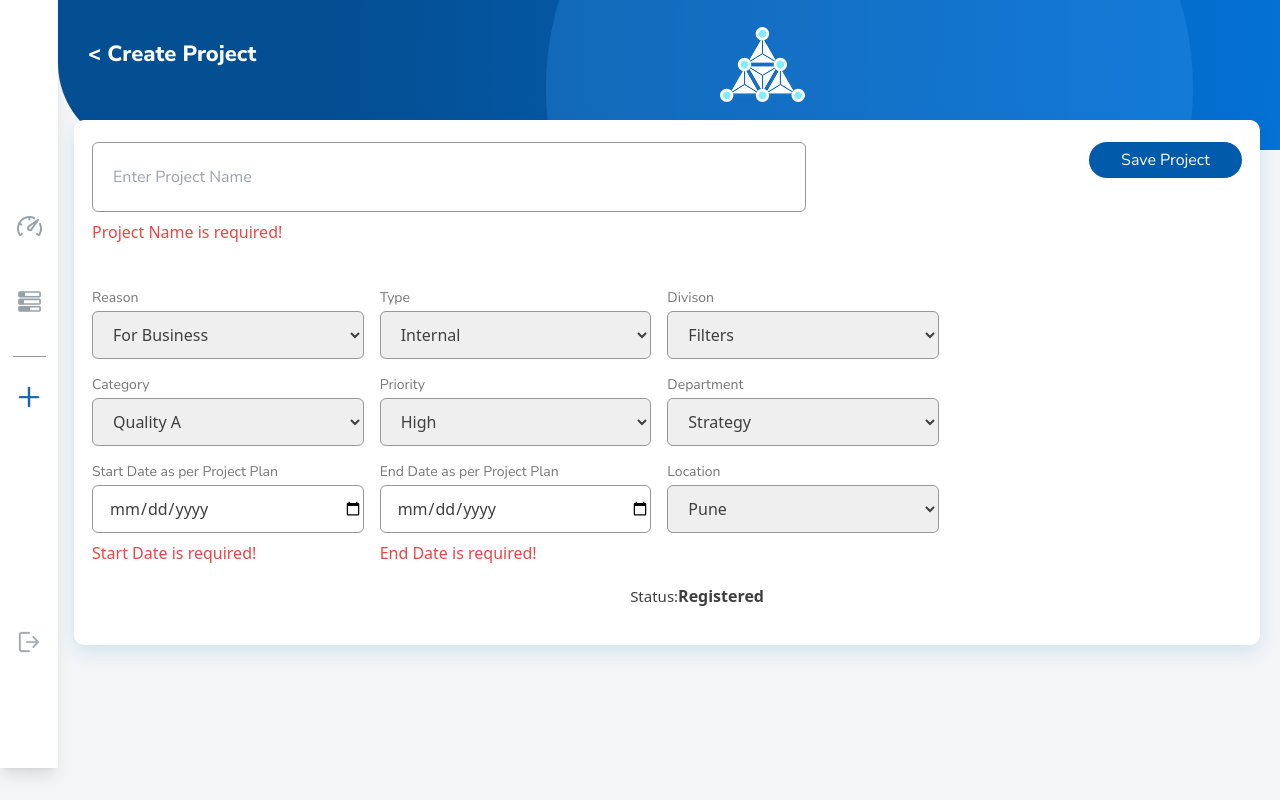
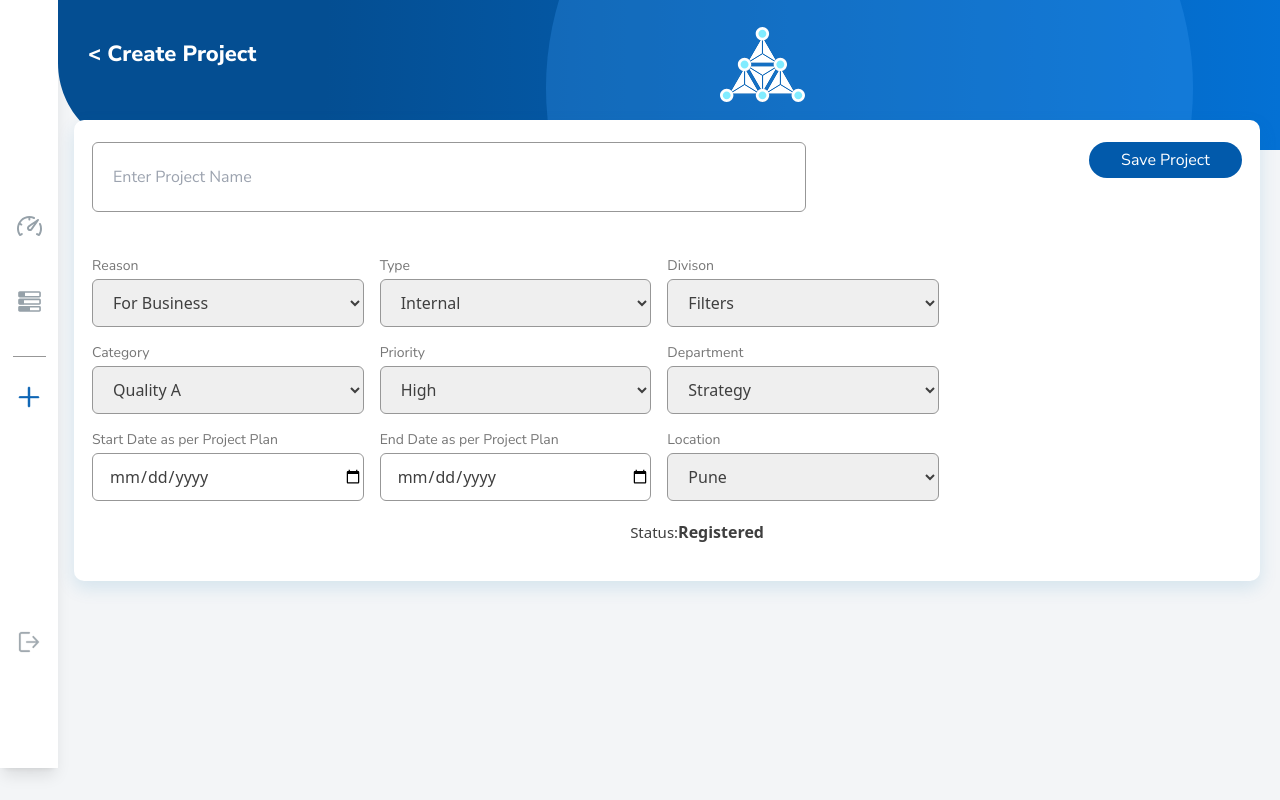
Before and after one commit to pratu7171/tech-prime, a React (Create React App) app in the folder frontend/: page /add-project in a window 1280 px wide. Built offline with nearby package versions, Linux system fonts and the light colour scheme; sample sign-in values are in the browser's storage; what chartjs-plugin-datalabels would draw is missing.

Commit message:
Project form updated

```diff
--- a/frontend/src/components/ProjectForm.jsx
+++ b/frontend/src/components/ProjectForm.jsx
@@ -17,11 +17,18 @@ const ProjectForm = () => {
         ProjectName: "",
     });
 
+    const [errors, setErrors] = useState({
+        ProjectName: false,
+        StartDate: false,
+        EndDate: false,
+    });
+
     let message = useSelector((store) => store.projectReducer.message)
 
     const handleInputChange = (e) => {
         const { name, value } = e.target;
         setFormData({ ...formData, [name]: value });
+        setErrors({ ...errors, [name]: false });
     };
 
     const handleInputStartDateChange = (e) => {
@@ -29,6 +36,7 @@ const ProjectForm = () => {
             ...prev,
             StartDate: e.target.value,
         }));
+        setErrors((prev) => ({ ...prev, StartDate: false }));
     };
 
     const handleInputEndDateChange = (e) => {
@@ -36,11 +44,20 @@ const ProjectForm = () => {
             ...prev,
             EndDate: e.target.value,
         }));
+        setErrors((prev) => ({ ...prev, EndDate: false }));
     };
 
     const handleSubmit = () => {
-        console.log(formData)
-        if (formData.ProjectName !== "" && formData.StartDate !== "" && formData.EndDate !== "") {
+        const newErrors = {
+            ProjectName: formData.ProjectName === "",
+            StartDate: formData.StartDate === "",
+            EndDate: formData.EndDate === "",
+        };
+        setErrors(newErrors);
+
+        const hasErrors = Object.values(newErrors).some((error) => error);
+
+        if (!hasErrors) {
             dispatch(ProjectCreateData(formData))
                 .then((res) => {
                     alert(res.message);
@@ -54,25 +71,25 @@ const ProjectForm = () => {
     };
 
     return (
-        <div className="w-full max-w-[1268] mx-auto md:ml-0 ml-[10px] mb-12  mt-[-50px] md:mt-0 rounded-[10px] p-[18px] pt-[22px] shadow-lg bg-[#ffffff]" style={{ boxShadow: '0 7px 18px 0 rgba(2,118,179,0.13)' }}>
+        <div className="w-full max-w-[1268px] mx-auto md:ml-0 ml-[10px] mb-12 mt-[-50px] md:mt-0 rounded-[10px] p-[18px] pt-[22px] shadow-lg bg-[#ffffff]" style={{ boxShadow: '0 7px 18px 0 rgba(2,118,179,0.13)' }}>
             <div className="flex flex-col md:flex-row">
                 <div className="w-full md:w-3/4 mb-5">
                     <div className="mb-[44px]">
                         <input
-                            className="box-border w-full md:w-[714px] md:h-[70px] h-16 p-5 font-nunito border-[1px] border-[#979797] rounded-[6px] "
+                            className={`box-border w-full md:w-[714px] md:h-[70px] h-16 p-5 font-nunito border-[1px] ${errors.ProjectName ? 'border-red-500' : 'border-[#979797]'} rounded-[6px] `}
                             placeholder="Enter Project Name"
                             name="ProjectName"
                             type="text"
                             onChange={handleInputChange}
                         />
-                        {formData.ProjectName === "" && (
+                        {errors.ProjectName && (
                             <p className="mt-2 text-red-500">Project Name is required!</p>
                         )}
                     </div>
 
                     <div className="grid grid-cols-1 md:grid-cols-3 gap-4">
                         <div>
-                            <label className="block mb-1 text-[#767676] text-[14px] leading-[19px] font-nunito ">Reason</label>
+                            <label className="block mb-1 text-[#767676] text-[14px] leading-[19px] font-nunito">Reason</label>
                             <select
                                 className="w-full h-[48px] box-border border border-[#979797] rounded-[6px] text-[#3f3f3f] text-[16px] leading-[22px] font-[400] pl-[16px]"
                                 onChange={handleInputChange}
@@ -86,7 +103,7 @@ const ProjectForm = () => {
                         </div>
 
                         <div>
-                            <label className="block mb-1 text-[#767676] text-[14px] leading-[19px] font-nunito ">Type</label>
+                            <label className="block mb-1 text-[#767676] text-[14px] leading-[19px] font-nunito">Type</label>
                             <select
                                 className="w-full h-[48px] box-border border border-[#979797] rounded-[6px] text-[#3f3f3f] text-[16px] leading-[22px] font-[400] pl-[16px]"
                                 onChange={handleInputChange}
@@ -100,7 +117,7 @@ const ProjectForm = () => {
                         </div>
 
                         <div>
-                            <label className="block mb-1 text-[#767676] text-[14px] leading-[19px] font-nunito ">Divison</label>
+                            <label className="block mb-1 text-[#767676] text-[14px] leading-[19px] font-nunito">Divison</label>
                             <select
                                 className="w-full h-[48px] box-border border border-[#979797] rounded-[6px] text-[#3f3f3f] text-[16px] leading-[22px] font-[400] pl-[16px]"
                                 onChange={handleInputChange}
@@ -116,7 +133,7 @@ const ProjectForm = () => {
                         </div>
 
                         <div>
-                            <label className="block mb-1 text-[#767676] text-[14px] leading-[19px] font-nunito ">Category</label>
+                            <label className="block mb-1 text-[#767676] text-[14px] leading-[19px] font-nunito">Category</label>
                             <select
                                 className="w-full h-[48px] box-border border border-[#979797] rounded-[6px] text-[#3f3f3f] text-[16px] leading-[22px] font-[400] pl-[16px]"
                                 onChange={handleInputChange}
@@ -130,7 +147,7 @@ const ProjectForm = () => {
                         </div>
 
                         <div>
-                            <label className="block mb-1 text-[#767676] text-[14px] leading-[19px] font-nunito ">Priority</label>
+                            <label className="block mb-1 text-[#767676] text-[14px] leading-[19px] font-nunito">Priority</label>
                             <select
                                 className="w-full h-[48px] box-border border border-[#979797] rounded-[6px] text-[#3f3f3f] text-[16px] leading-[22px] font-[400] pl-[16px]"
                                 onChange={handleInputChange}
@@ -144,7 +161,7 @@ const ProjectForm = () => {
                         </div>
 
                         <div>
-                            <label className="block mb-1 text-[#767676] text-[14px] leading-[19px] font-nunito ">Department</label>
+                            <label className="block mb-1 text-[#767676] text-[14px] leading-[19px] font-nunito">Department</label>
                             <select
                                 className="w-full h-[48px] box-border border border-[#979797] rounded-[6px] text-[#3f3f3f] text-[16px] leading-[22px] font-[400] pl-[16px]"
                                 onChange={handleInputChange}
@@ -160,31 +177,31 @@ const ProjectForm = () => {
                         </div>
 
                         <div>
-                            <label className="block mb-1 text-[#767676] text-[14px] leading-[19px] font-nunito ">Start Date as per Project Plan</label>
+                            <label className="block mb-1 text-[#767676] text-[14px] leading-[19px] font-nunito">Start Date as per Project Plan</label>
                             <input
-                                className="w-full h-[48px] box-border border border-[#979797] rounded-[6px] text-[#3f3f3f] text-[16px] leading-[22px] font-[400] pl-[16px]"
+                                className={`w-full h-[48px] box-border border ${errors.StartDate ? 'border-red-500' : 'border-[#979797]'} rounded-[6px] text-[#3f3f3f] text-[16px] leading-[22px] font-[400] pl-[16px]`}
                                 type="date"
                                 onChange={handleInputStartDateChange}
                             />
-                            {formData.StartDate === "" && (
+                            {errors.StartDate && (
                                 <p className="mt-2 text-red-500">Start Date is required!</p>
                             )}
                         </div>
 
                         <div>
-                            <label className="block mb-1 text-[#767676] text-[14px] leading-[19px] font-nunito ">End Date as per Project Plan</label>
+                            <label className="block mb-1 text-[#767676] text-[14px] leading-[19px] font-nunito">End Date as per Project Plan</label>
                             <input
-                                className="w-full h-[48px] box-border border border-[#979797] rounded-[6px] text-[#3f3f3f] text-[16px] leading-[22px] font-[400] pl-[16px]"
+                                className={`w-full h-[48px] box-border border ${errors.EndDate ? 'border-red-500' : 'border-[#979797]'} rounded-[6px] text-[#3f3f3f] text-[16px] leading-[22px] font-[400] pl-[16px]`}
                                 type="date"
                                 onChange={handleInputEndDateChange}
                             />
-                            {formData.EndDate === "" && (
+                            {errors.EndDate && (
                                 <p className="mt-2 text-red-500">End Date is required!</p>
                             )}
                         </div>
 
                         <div>
-                            <label className="block mb-1 text-[#767676] text-[14px] leading-[19px] font-nunito ">Location</label>
+                            <label className="block mb-1 text-[#767676] text-[14px] leading-[19px] font-nunito">Location</label>
                             <select
                                 className="w-full h-[48px] box-border border border-[#979797] rounded-[6px] text-[#3f3f3f] text-[16px] leading-[22px] font-[400] pl-[16px]"
                                 onChange={handleInputChange}
```
